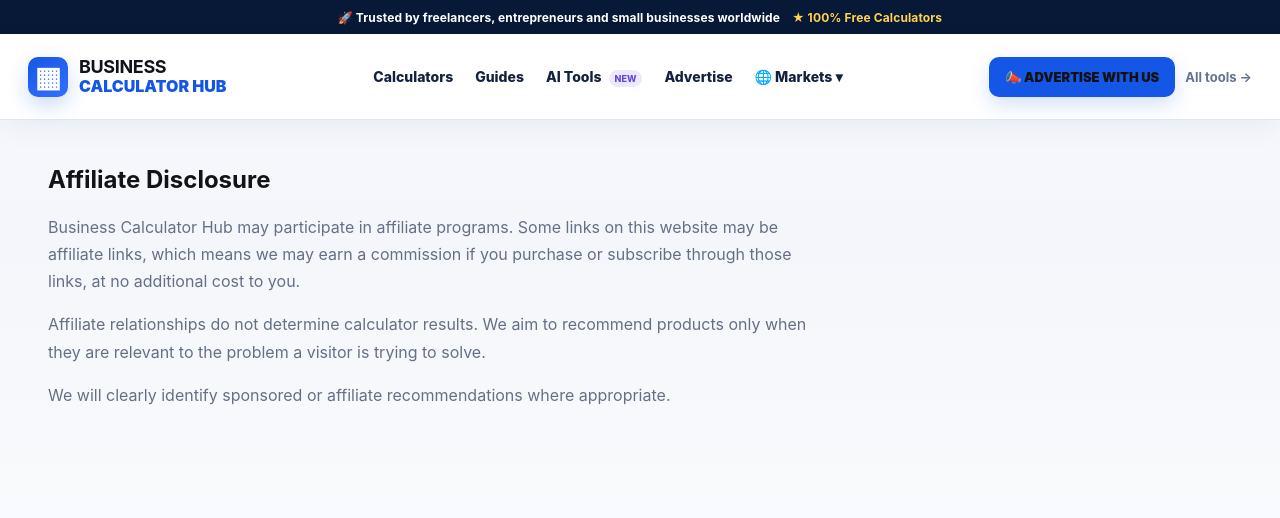
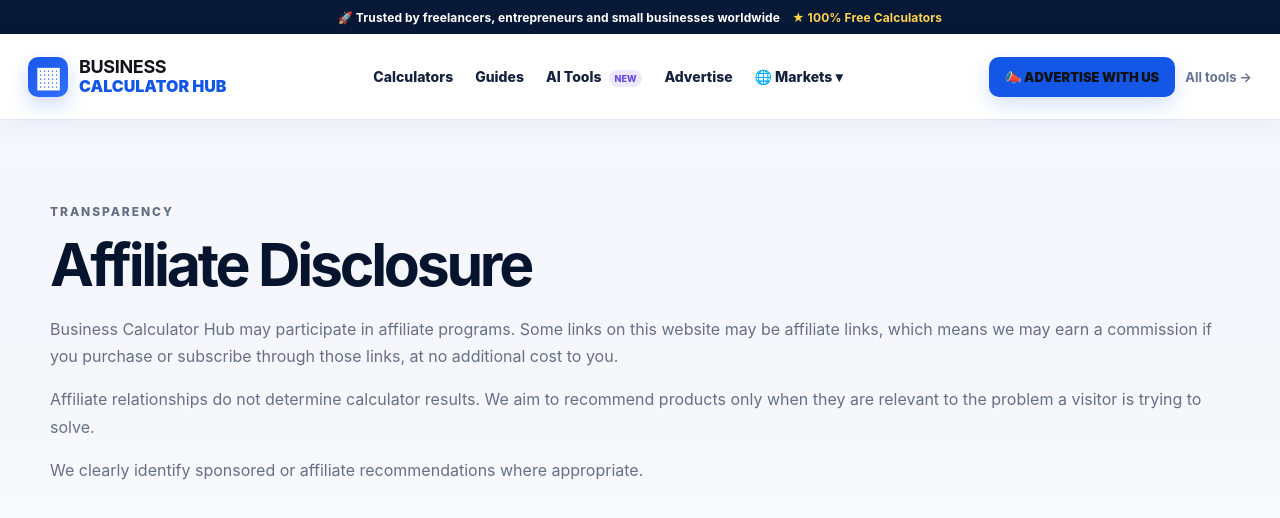
Before and after one commit to luizferdazzi-commits/business-calculator-hub, a Next.js app: page /affiliate-disclosure in a window 1280 px wide. Shown: the top 518 px of the page. Built offline with nearby package versions, Linux system fonts and the light colour scheme.

Commit message:
Unify legal and market pages with current layout and SEO

```diff
--- a/app/affiliate-disclosure/page.tsx
+++ b/app/affiliate-disclosure/page.tsx
@@ -1,2 +1,3 @@
-import Link from 'next/link';
-export default function AffiliateDisclosure(){return <main className="shell"><header className="header"><Link className="brand" href="/">Business Calculator Hub</Link></header><section className="content"><h1>Affiliate Disclosure</h1><p>Business Calculator Hub may participate in affiliate programs. Some links on this website may be affiliate links, which means we may earn a commission if you purchase or subscribe through those links, at no additional cost to you.</p><p>Affiliate relationships do not determine calculator results. We aim to recommend products only when they are relevant to the problem a visitor is trying to solve.</p><p>We will clearly identify sponsored or affiliate recommendations where appropriate.</p></section></main>}
+import type {Metadata} from 'next';
+export const metadata:Metadata={title:'Affiliate Disclosure',description:'Learn how affiliate links and sponsored recommendations are disclosed on Business Calculator Hub.',alternates:{canonical:'/affiliate-disclosure'}};
+export default function AffiliateDisclosure(){return <main className="shell"><section className="article"><p className="eyebrow">TRANSPARENCY</p><h1>Affiliate Disclosure</h1><p>Business Calculator Hub may participate in affiliate programs. Some links on this website may be affiliate links, which means we may earn a commission if you purchase or subscribe through those links, at no additional cost to you.</p><p>Affiliate relationships do not determine calculator results. We aim to recommend products only when they are relevant to the problem a visitor is trying to solve.</p><p>We clearly identify sponsored or affiliate recommendations where appropriate.</p></section></main>}
```
